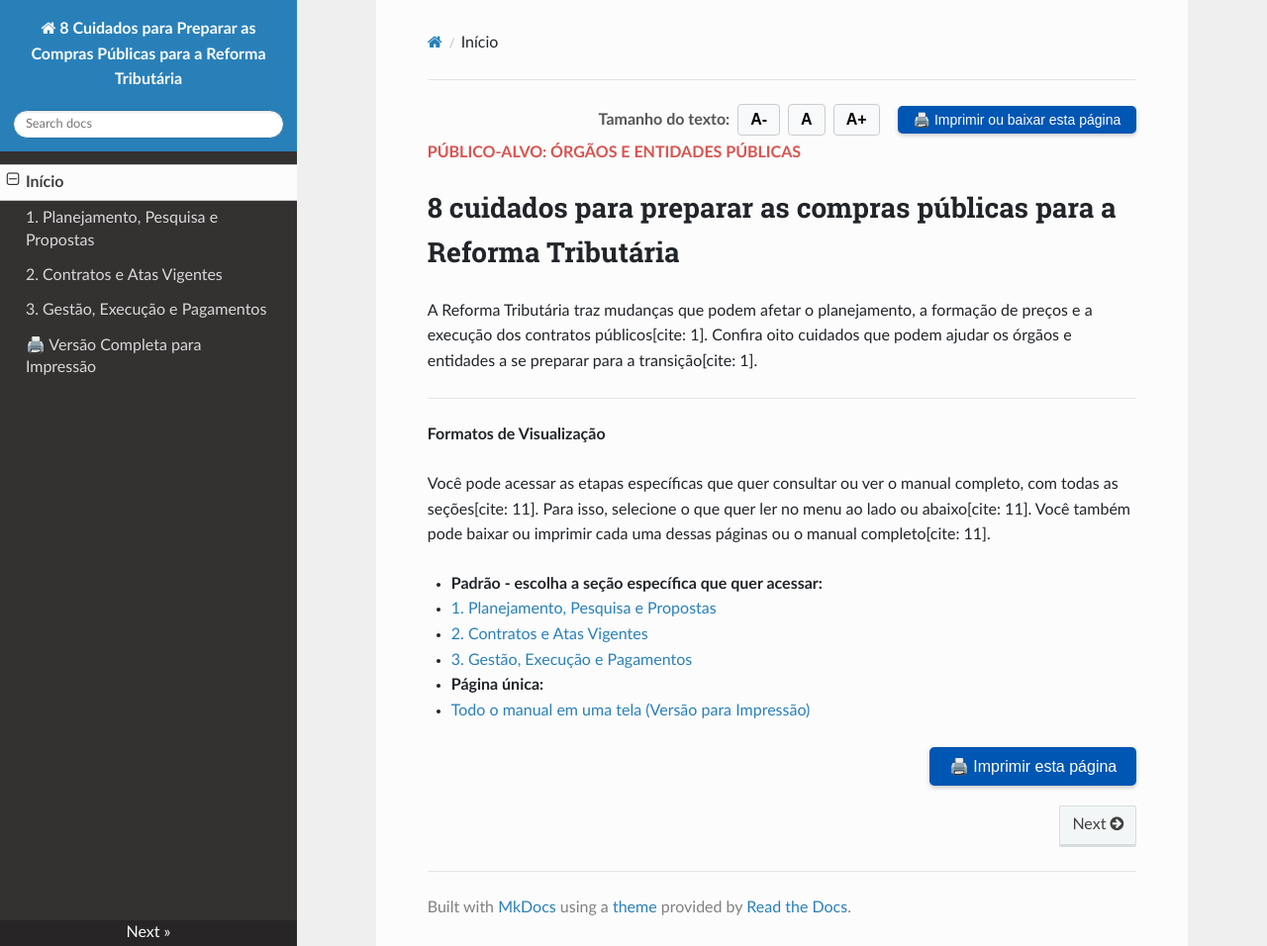
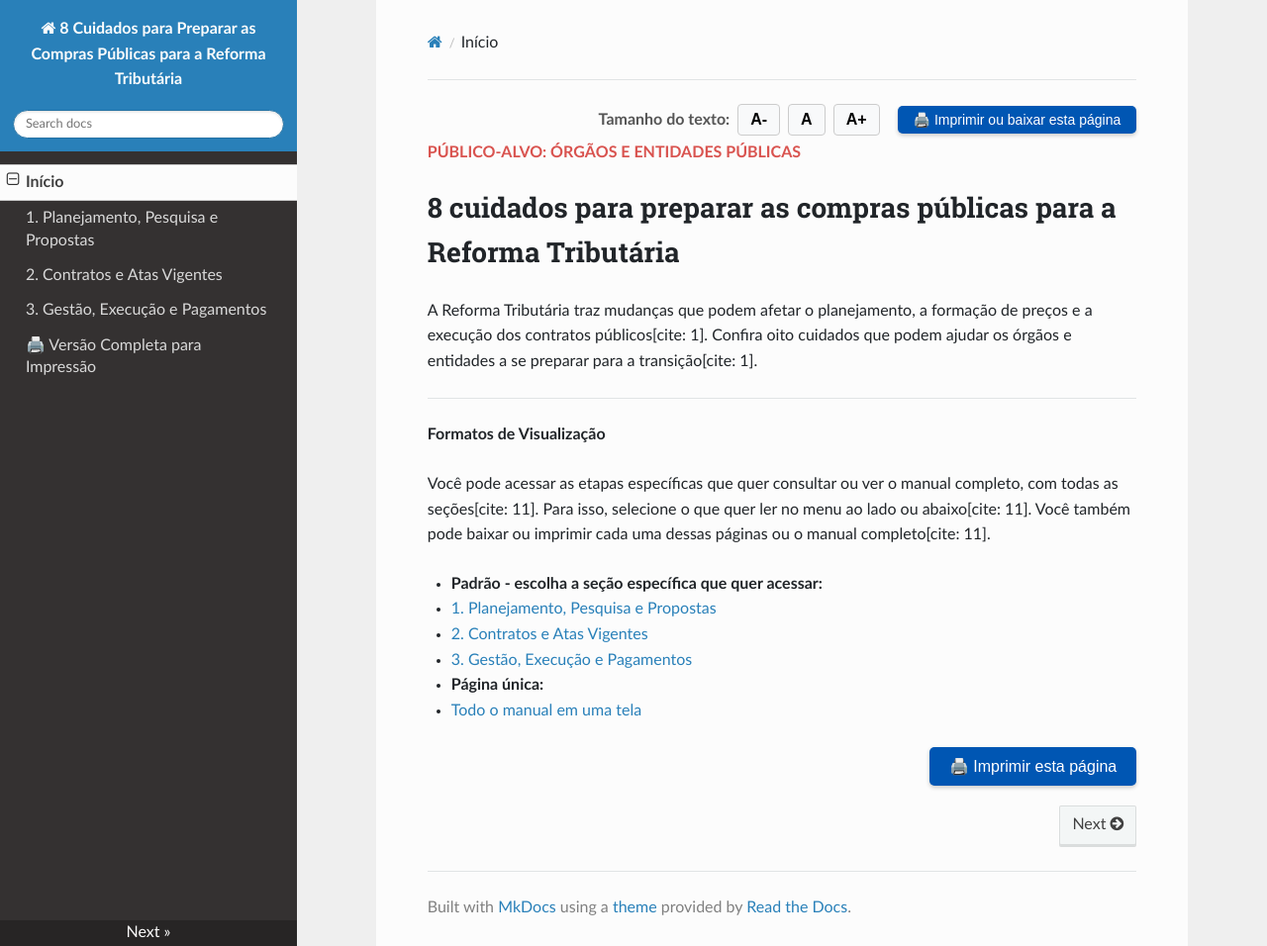
Before and after one commit to emilix10-bit/passos-preparacao-RT-2026, an MkDocs documentation site: the page built from docs/index.md, in a window 1280 px wide and 956 px high. Shown: the whole window at 99% size. Built offline with MkDocs 1.6.1, drawn with Linux system fonts in a browser that asks for light colours; nearby versions of some CDN libraries.

Commit message:
Update formatting and content in index.md

```diff
--- a/docs/index.md
+++ b/docs/index.md
@@ -27,7 +27,7 @@ Você pode acessar as etapas específicas que quer consultar ou ver o manual com
   * [3. Gestão, Execução e Pagamentos](03-gestao.md)
 
 * **Página única:**
-  * [Todo o manual em uma tela (Versão para Impressão)](manual-completo.md)
+  * [Todo o manual em uma tela](manual-completo.md)
 
 <div style="text-align: right; margin: 20px 0;">
   <button onclick="window.print()" style="background-color: #0056b3; color: white; padding: 10px 20px; border: none; border-radius: 5px; font-size: 16px; cursor: pointer; box-shadow: 0 2px 4px rgba(0,0,0,0.2);">
```
